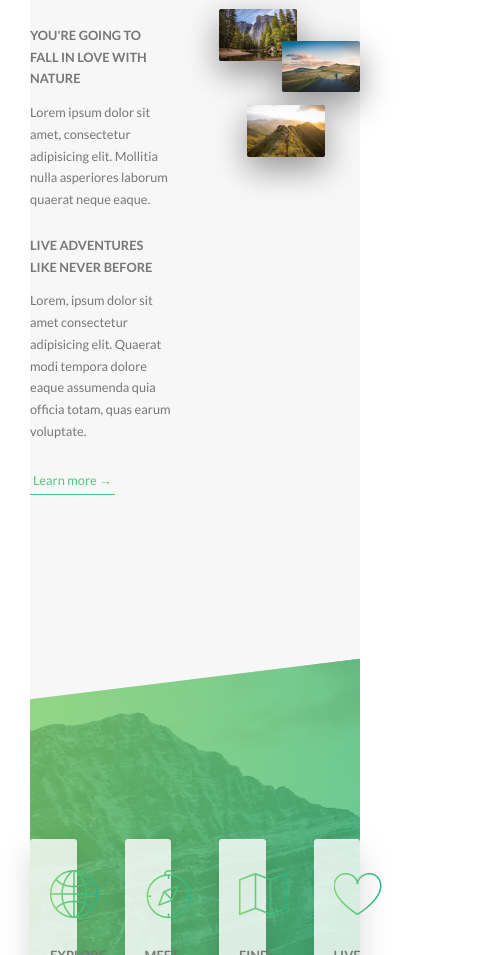
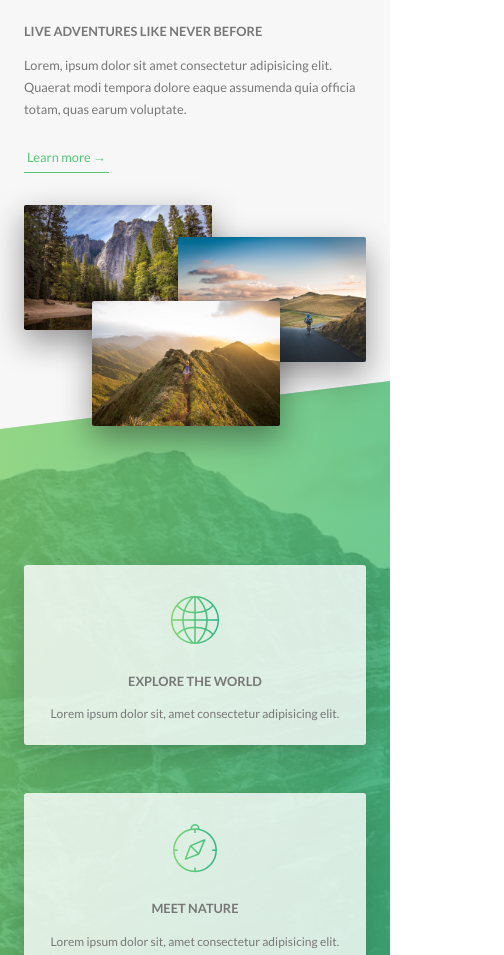
Before and after one commit to stapletonaj/Natours-advanced-css, a website: page index.html in a window 390 px wide. Shown: the part 1045-2000 px from the top of the page, 504 px wide, since content can reach past the window. Drawn offline with Linux system fonts and the light colour scheme.

Commit message:
media queries typography and layout

```diff
--- a/sass/abstracts/_variables.scss
+++ b/sass/abstracts/_variables.scss
@@ -25,4 +25,5 @@ $default-font-size: 1.6rem;
 // GRID
 $grid-width: 114rem;
 $gutter-vertical: 8rem;
+$gutter-vertical-small: 6rem;
 $gutter-horizontal: 6rem;
--- a/sass/base/_base.scss
+++ b/sass/base/_base.scss
@@ -7,13 +7,28 @@
 }
 
 html {
-    font-size: 62.5%;
+    //this defines what 1rem is
+    font-size: 62.5%; //1rem = 10px;  10px/16px = 62.5%
 
-    @include respond-phone {
-        font-size: 50%;
+    @include respond(tab-land) { //width < 1200?
+        font-size: 56.25%; //we want 1 rem = 9px, 9/16 = 56.25%
     }
+
+     @include respond(tab-port) { //width < 900?
+        font-size: 50%; //rem = 8px, 8/16 = 50%
+    }
+
+     @include respond(big-desktop) {
+        font-size: 75%; //we want 1 rem = 12px, 12/16 = 75%
+    }
+
 }
 
 body {
     box-sizing: border-box;
+    padding: 3rem;
+
+    @include respond(tab-port) { //width < 900?
+        padding: 0;
+    }
 }
--- a/sass/base/_typography.scss
+++ b/sass/base/_typography.scss
@@ -4,7 +4,6 @@ body {
     // font-size: 16px;
     line-height: 1.7;
     color: $color-grey-dark;
-    padding: 30px;
 }
 
 .heading-primary {
@@ -14,14 +13,23 @@ body {
     backface-visibility: hidden;
     margin-bottom: 60px;
 
+
+
+
+
     &--main {
         display: block;
-        font-size: 60px;
+        font-size: 6rem;
         font-weight: 400;
-        letter-spacing: 35px;
+        letter-spacing: 3.5rem;
         animation-name: moveInLeft;
         animation-duration: 1s;
         animation-timing-function: ease-out;
+
+         @include respond(phone){
+            letter-spacing: 1rem;
+            font-family: 5rem;
+         }
         /*
         animation-delay: 3s;
         animation-iteration-count: 3s
@@ -30,10 +38,15 @@ body {
 
     &--sub {
         display: block;
-        font-size: 20px;
+        font-size: 2rem;
         font-weight: 700;
-        letter-spacing: 17.4px;
+        letter-spacing: 1.74rem;
         animation: moveInRight 1s ease-out;
+
+        @include respond(phone){
+            letter-spacing: 0.5rem;
+            font-family: 5rem;
+         }
     }
 }
 
@@ -47,6 +60,14 @@ body {
     color: transparent;
     letter-spacing: 2px;
     transition: all .2s;
+
+    @include respond(tab-port){
+        font-size: 3rem;
+    }
+
+     @include respond(phone){
+        font-size: 2.5rem;
+    }
 
     &:hover {
         transform: skewY(2deg) skewX(15deg) scale(1.1);
--- a/sass/layout/_footer.scss
+++ b/sass/layout/_footer.scss
@@ -3,6 +3,10 @@
     padding: 10rem 0;
     font-size: 1.4rem;
     color: $color-grey-light-1;
+
+    @include respond(tab-port){
+        padding: 8rem 0;
+    }
 
     &__logo-box {
         text-align: center;
@@ -18,6 +22,11 @@
         border-top: 1px solid $color-grey-dark;
         padding-top: 2rem;
         display: inline-block;
+
+        @include respond(tab-port){
+            width: 100%;
+            text-align: center;
+        }
     }
 
     &__list {
@@ -57,5 +66,10 @@
         width: 85%;
         float: right;
 
+        @include respond(tab-port){
+            width: 100%;
+            float: none;
+        }
+
     }
 }
--- a/sass/layout/_grid.scss
+++ b/sass/layout/_grid.scss
@@ -5,6 +5,15 @@
 
     &:not(:last-child) {
      margin-bottom: $gutter-vertical;
+
+     @include respond(tab-port){
+        margin-bottom: $gutter-vertical-small;
+        }
+    }
+
+    @include respond(tab-port){
+        max-width: 50rem;
+        padding: 0 3rem;
     }
 
     @include clearfix;
@@ -14,6 +23,16 @@
 
         &:not(:last-child){
             margin-right: $gutter-horizontal;
+
+            @include respond(tab-port){
+            margin-right:0;
+            margin-bottom: $gutter-vertical-small;
+
+        }
+        }
+
+        @include respond(tab-port){
+            width:100% !important;
         }
     }
 
--- a/sass/layout/_header.scss
+++ b/sass/layout/_header.scss
@@ -9,7 +9,13 @@
     background-size: cover; /* cover makes the width equal the veiwport width */
     background-position: top;
     position: relative;
-    clip-path: polygon(0 0, 100% 0, 100% 85vh, 0 100%);
+    clip-path: polygon(0 0, 100% 0, 100% 75vh, 0 100%);
+    -webkit-clip-path: polygon(0 0, 100% 0, 100% 75vh, 0 100%);
+
+    @include respond(phone) {
+        clip-path: polygon(0 0, 100% 0, 100% 85vh, 0 100%);
+        -webkit-clip-path: polygon(0 0, 100% 0, 100% 85vh, 0 100%);
+    }
 
     &__logo-box {
         position: absolute;
--- a/sass/layout/_navigation.scss
+++ b/sass/layout/_navigation.scss
@@ -16,6 +16,16 @@
         box-shadow: 1rem 1rem 3rem rgba($color-black, 0.1);
         text-align: center;
         cursor: pointer;
+
+        @include respond(tab-port){
+            top: 4rem;
+            right: 4rem;
+        }
+
+        @include respond(phone){
+            top: 3rem;
+            right: 3rem;
+        }
     }
 
     &__background {
@@ -30,7 +40,16 @@
 
         transition: transform .8s cubic-bezier(0.86, 0, 0.07, 1);
 
-        //transform: scale(80);
+        @include respond(tab-port){
+            top: 4.5rem;
+            right: 4.5rem;
+        }
+
+        @include respond(phone){
+            top: 3.5rem;
+            right: 3.5rem;
+        }
+
     }
 
     &__nav {
```
Also changed, not shown: sass/abstracts/_mixins.scss (+14 -4 lines), css/style.css.
